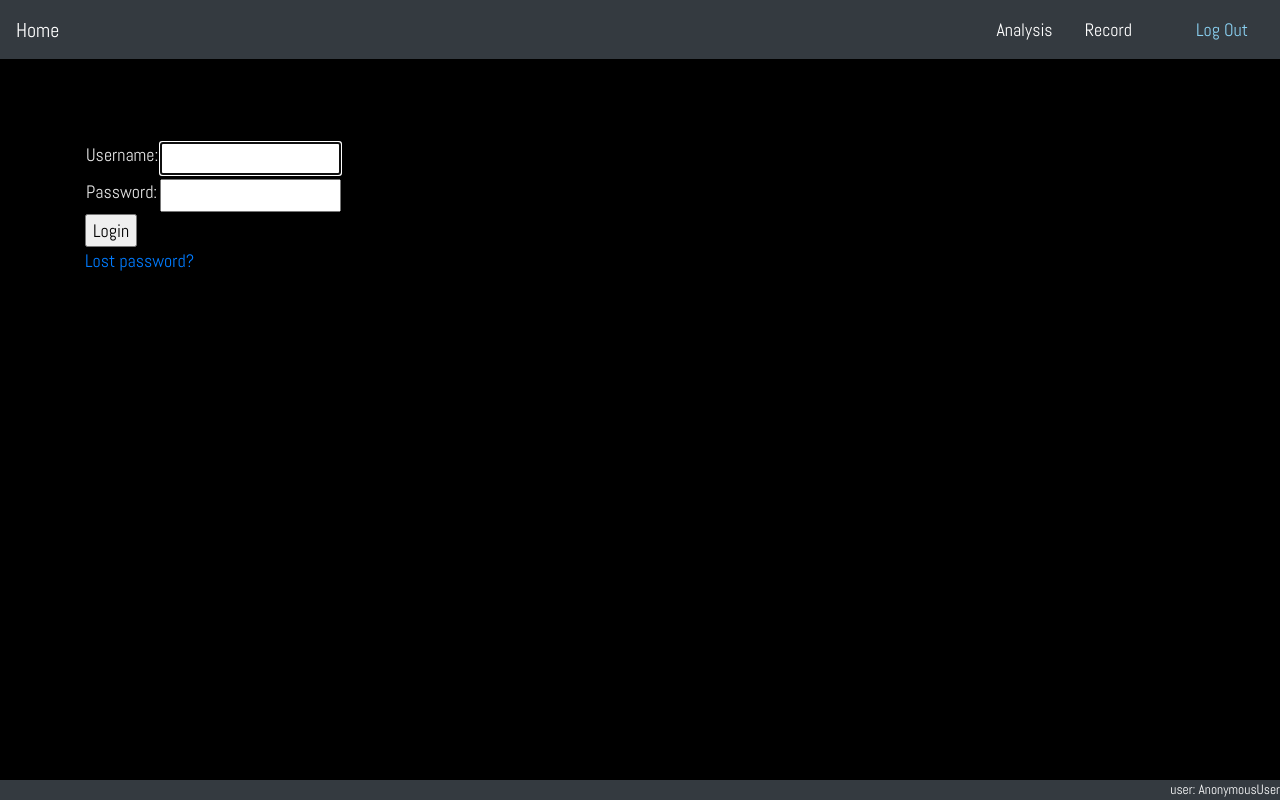
After one commit to zhuweiji/Kanna, a Django app: page /accounts/login/ in a window 1280 px wide. The commit adds this page. Run offline with Django 3.2, Linux system fonts and the light colour scheme; some libraries are stand-ins or nearby versions.

Commit message:
added login functionality
possible error: logged in user can log in again into another account
possible conflict?

```diff
--- a/Kanna/Kanna/settings.py
+++ b/Kanna/Kanna/settings.py
@@ -59,7 +59,7 @@ ROOT_URLCONF = 'Kanna.urls'
 TEMPLATES = [
     {
         'BACKEND': 'django.template.backends.django.DjangoTemplates',
-        'DIRS': [],
+        'DIRS': [os.path.join(BASE_DIR, 'templates')],
         'APP_DIRS': True,
         'OPTIONS': {
             'context_processors': [
@@ -123,3 +123,7 @@ USE_TZ = True
 # https://docs.djangoproject.com/en/3.0/howto/static-files/
 
 STATIC_URL = '/static/'
+
+LOGIN_REDIRECT_URL = '/lessons'
+
+LOGIN_URL = 'accounts/login/'
--- a/Kanna/Kanna/urls.py
+++ b/Kanna/Kanna/urls.py
@@ -18,9 +18,14 @@ from django.urls import path, include
 from django.views.generic import RedirectView
 from django.conf import settings
 from django.conf.urls.static import static
+from django.contrib.auth.views import login_required
+from django.contrib.auth.decorators import  user_passes_test
+#
+# login_forbidden = user_passes_test(lambda u: u.is_anonymous(), '/lessons')
 
 urlpatterns = [
     path('admin/', admin.site.urls),
     path('lessons/', include('lessons.urls')),
     path('', RedirectView.as_view(url='lessons/')),  # todo set homepage in own app
+    path('accounts/', include('django.contrib.auth.urls')),
 ] + static(settings.STATIC_URL, document_root=settings.STATIC_ROOT)  # todo remove serving of static files on deploy
--- a/Kanna/lessons/admin.py
+++ b/Kanna/lessons/admin.py
@@ -1,8 +1,7 @@
 from django.contrib import admin
-from .models import Script, ScriptKeywords, Transcript
+from .models import *
 
 # Register your models here.
 
-admin.site.register(ScriptKeywords)
 admin.site.register(Script)
 admin.site.register(Transcript)
--- a/Kanna/lessons/forms.py
+++ b/Kanna/lessons/forms.py
@@ -1,6 +1,7 @@
 from django import forms
 from django.forms import ModelForm
-from .models import Script, ScriptKeywords
+from .models import Script
+
 
 class ScriptEntryForm(ModelForm):
     class Meta:
--- a/Kanna/lessons/templates/base_generic.html
+++ b/Kanna/lessons/templates/base_generic.html
@@ -36,7 +36,7 @@
                     <a class="nav-link" style="color: white;" href=""></a>
                 </li>
                 <li>
-                    <a class="nav-link" href=""></a>
+                    <a class="nav-link" style="color: #89CFF0;" href="{% url 'logout' %}">Log Out</a>
                 </li>
             </ul>
         </nav>
--- a/Kanna/lessons/templates/script_list.html
+++ b/Kanna/lessons/templates/script_list.html
@@ -9,6 +9,11 @@
 <br>
 <br>
 <div class="container">
+    {% if put_session_object %}
+    {{put_session_object}}
+    {% else %}
+    <p> transcript missing</p>
+    {% endif %}
     <h1> Choose a script to analyse</h1>
     <br>
     <h1 class="lead"> Your scripts:</h1>
--- a/Kanna/lessons/templates/transcript_detail.html
+++ b/Kanna/lessons/templates/transcript_detail.html
@@ -15,7 +15,7 @@
     <br>
     <p>{{transcript.text}}</p>
     <br>
-    <a href="{% url 'script_list' %}" class="btn btn-primary" onclick="transcript_detail.add_transcript_to_session">Analyse</a>
+    <a href="{% url 'script_list' %}" class="btn btn-primary" onclick="">Analyse</a>
 </div>
 
 
--- a/Kanna/lessons/urls.py
+++ b/Kanna/lessons/urls.py
@@ -7,5 +7,6 @@ urlpatterns = [
     path('analysis', views.ScriptListView.as_view(), name='script_list'),
     path('analysis/<int:pk>', views.ScriptDetailView.as_view(), name='script_analysis'),
     path('transcript', views.TranscriptListView.as_view(), name='transcript_list'),
-    path('transcript/<int:pk>', views.TranscriptDetailView.as_view(), name='transcript_detail')
+    path('transcript/<int:pk>', views.TranscriptDetailView.as_view(), name='transcript_detail'),
+    path('test', views.SelectTranscriptView, name='star')
 ]
--- /dev/null
+++ b/Kanna/templates/registration/logged_out.html
@@ -0,0 +1,6 @@
+{% extends "base_generic.html" %}
+
+{% block content %}
+  <p>Logged out!</p>
+  <a href="{% url 'login'%}">Click here to login again.</a>
+{% endblock %}
--- /dev/null
+++ b/Kanna/templates/registration/login.html
@@ -0,0 +1,45 @@
+{% extends "base_generic.html" %}
+
+{% block content %}
+
+  {% if form.errors %}
+    <p>Your username and password didn't match. Please try again.</p>
+  {% endif %}
+
+  {% if next %}
+    {% if user.is_authenticated %}
+      <p>Your account doesn't have access to this page. To proceed,
+      please login with an account that has access.</p>
+    {% else %}
+      <p>Please login to see this page.</p>
+    {% endif %}
+  {% endif %}
+
+<br>
+
+<br>
+<br>
+<div class="container">
+      <form method="post" action="{% url 'login' %}">
+    {% csrf_token %}
+    <table>
+      <tr>
+        <td>{{ form.username.label_tag }}</td>
+        <td>{{ form.username }}</td>
+      </tr>
+      <tr>
+        <td>{{ form.password.label_tag }}</td>
+        <td>{{ form.password }}</td>
+      </tr>
+    </table>
+    <input type="submit" value="Login" />
+    <input type="hidden" name="next" value="{{ next }}" />
+  </form>
+
+    <p><a href="{% url 'password_reset' %}">Lost password?</a></p>
+</div>
+
+
+
+
+{% endblock %}
```
Also changed, not shown: Kanna/lessons/models.py (+12 -7 lines), Kanna/lessons/templates/index.html (+5 -4 lines), Kanna/lessons/views.py (+22 -8 lines), Kanna/db.sqlite3.
